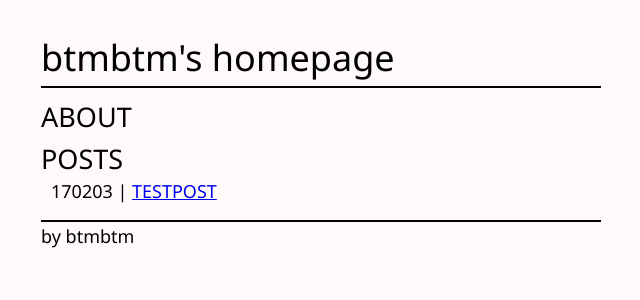
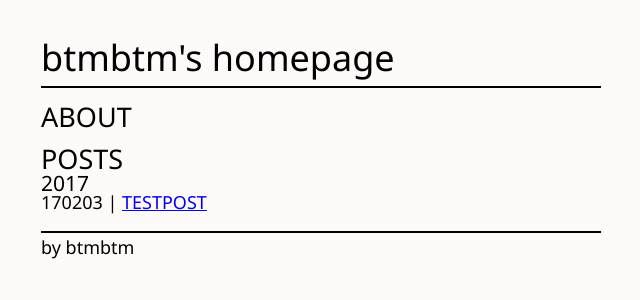
Before and after one commit to btmbtm/btmbtm.github.io, a Jekyll site: the page built from index.html, in a window 1280 px wide. Shown: the top 300 px of the page, without its empty margins (319-959 px from the left). Built offline with Jekyll 4.4.1, drawn with Linux system fonts in a browser that asks for light colours.

Commit message:
POST BY YEAR

```diff
--- a/css/main.css
+++ b/css/main.css
@@ -96,6 +96,9 @@ header {
 .post__title {
   margin: 10px 0; }
 
+.post__footer {
+  margin: 10px 0; }
+
 section {
   margin: 15px 0; }
 
--- a/index.html
+++ b/index.html
@@ -13,9 +13,16 @@ title: btmbtm's homepage
 
 <section>
 	<h2> POSTS </h2>
-	<ul class="postList">
-		{% for post in site.posts %}
-			<li class="postList_post"><span> {{ post.date | date: "%y%m%d" }} | <a href="{{ post.url }}" title="{{ post.title }}">{{ post.title }}</a></li>
-		{% endfor %}
-	</ul>
+
+	{% for post in site.posts %}
+	  {% assign currentdate = post.date | date: "%Y" %}
+	  {% if currentdate != date %}
+	    {% unless forloop.first %}</ul>{% endunless %}
+	    <h3 id="y{{post.date | date: "%Y"}}">{{ currentdate }}</h3>
+	    <ul>
+	    {% assign date = currentdate %}
+	  {% endif %}
+	    <li class="postList_post"><span> {{ post.date | date: "%y%m%d" }} | <a href="{{ post.url }}" title="{{ post.title }}">{{ post.title }}</a></li>
+	  {% if forloop.last %}</ul>{% endif %}
+	{% endfor %}
 </section>
--- a/scss/layouts/_post.scss
+++ b/scss/layouts/_post.scss
@@ -10,3 +10,7 @@
 .post__title{
 	margin: 10px 0;
 }
+
+.post__footer{
+	margin: 10px 0;
+}
```
Also changed, not shown: 1 other file.
